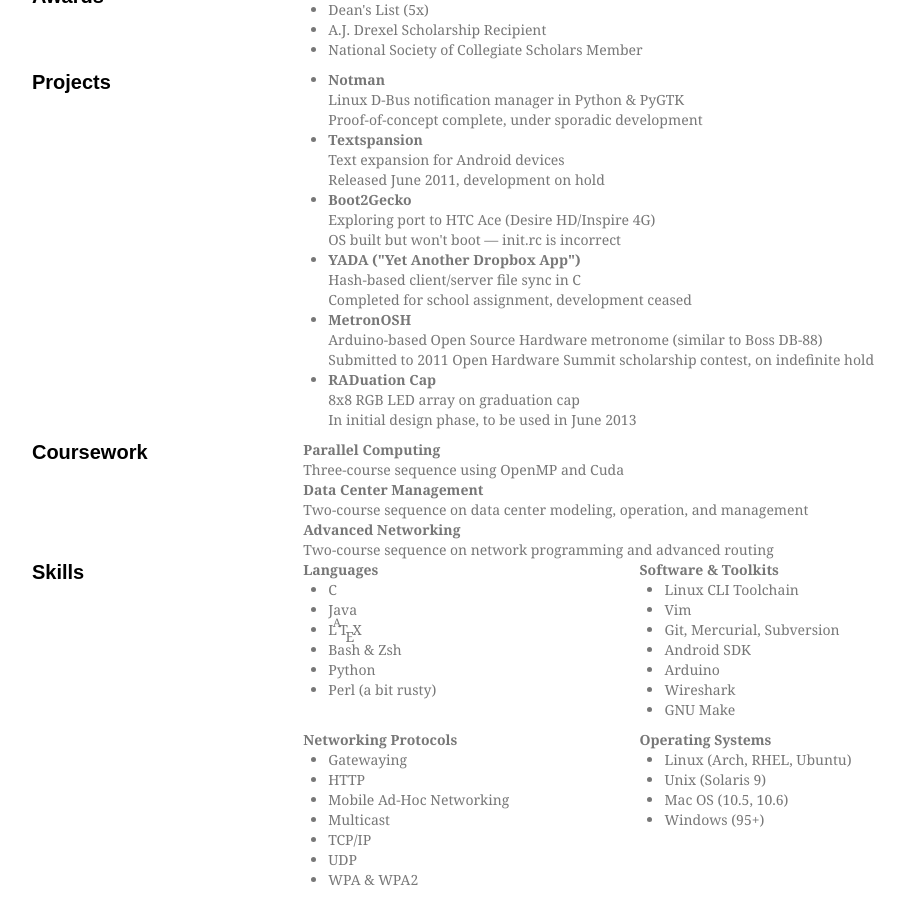
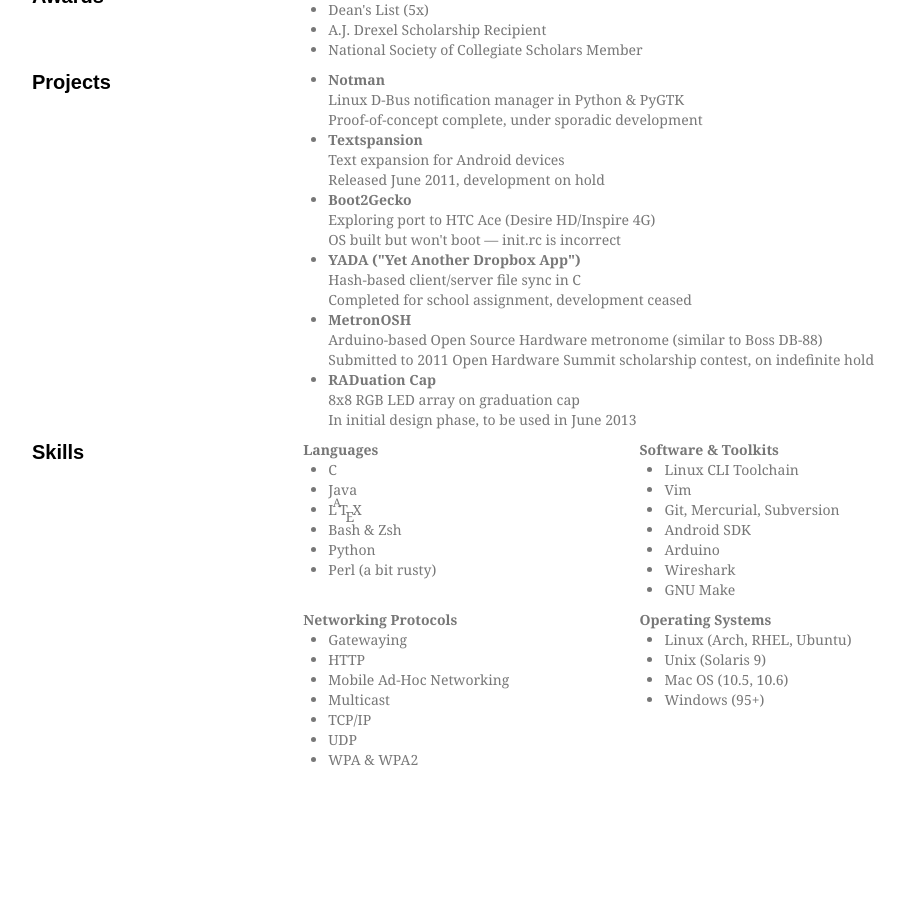
Before and after one commit to sjbarag/sjbarag.github.com, a Jekyll site: the page built from resume/web.html, in a window 1280 px wide and 900 px high, scrolled down 1220 px. Shown: the whole window, without its empty margins (170-1074 px from the left). Built offline with Jekyll 4.4.1, drawn with Linux system fonts in a browser that asks for light colours; nearby versions of some CDN libraries; some web fonts are replaced; Markdown is read by kramdown in place of the engine named in the settings; after the commit the page ends 2000 px from its top, so only the background shows below that.

Commit message:
Remove coursework
This was accidentally left on the site after removing it from the PDF
and txt versions.

```diff
--- a/resume/web.html
+++ b/resume/web.html
@@ -134,21 +134,6 @@
 
 <div class="row">
 	<div class="span2">
-		<h4> Coursework </h4>
-	</div>
-	<div class="span7 offset1">
-		<b>Parallel Computing</b></br>
-		Three-course sequence using OpenMP and Cuda</br>
-		<b>Data Center Management</b></br>
-		Two-course sequence on data center modeling, operation, and management</br>
-		<b>Advanced Networking</b></br>
-		Two-course sequence on network programming and advanced routing</br>
-	</div>
-</div>
-
-
-<div class="row">
-	<div class="span2">
 		<h4> Skills </h4>
 	</div>
 	<div class="span9 offset1">
```
